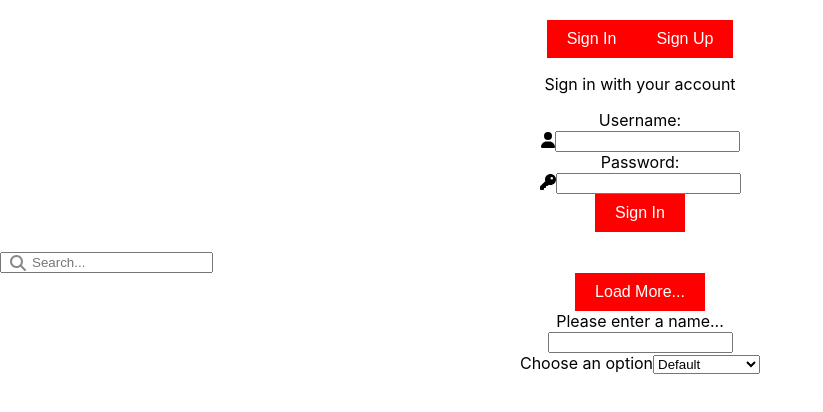
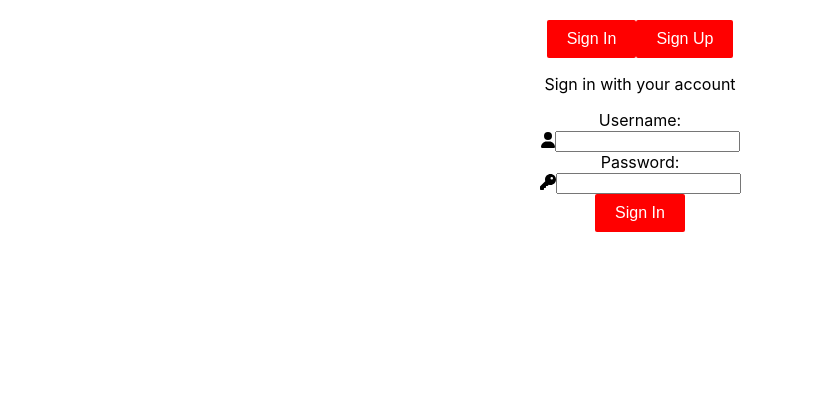
Before and after one commit to CaramonH/atlas-cinema-guru, a React (Create React App) app in the folder atlas-cinema-guru/: page / in a window 1280 px wide. Shown: the top 412 px of the page, without its empty margins (0-823 px from the left). Built offline with nearby package versions, Linux system fonts and the light colour scheme; the HTML template or start-up script is replaced by a standard one.

Commit message:
LOGGED IN :D

```diff
--- a/atlas-cinema-guru/src/App.js
+++ b/atlas-cinema-guru/src/App.js
@@ -1,87 +1,46 @@
+import React, { useState, useEffect } from 'react';
+import axios from 'axios';
 import './App.css';
-import {useState, useEffect} from 'react';
-import Input from './components/general/Input.js';
-import Button from './components/general/Button.js';
-import SearchBar from './components/general/SearchBar.js';
-import SelectInput from './components/general/SelectInput.js';
 import Dashboard from './routes/dashboard/Dashboard';
 import Authentication from './routes/auth/Authentication';
 
 function App() {
-  // Input Use State
-  const [inputValue, setInputValue] = useState("");
-  // Search Bar Use State
-  const [title, setTitle] = useState("");
-  // Selected Input Use State
-  const [selectedOption, setSelectedOption] = useState("");
-  // Login State
   const [isLoggedIn, setIsLoggedIn] = useState(false);
   const [userUsername, setUserUsername] = useState("");
 
-  // Select Input Options
-  const options = [
-    { label: 'Default', value: '1' },
-    { label: 'Latest', value: '2' },
-    { label: 'Oldest', value: '3' },
-    { label: 'Highest Rated', value: '4' },
-    { label: 'Lowest Rated', value: '5' },
-  ];
+  useEffect(() => {
+    const accessToken = localStorage.getItem("accessToken");
+    console.log(accessToken);
 
-  // useEffect to check for access token and authenticate user
-  useEffect(() => {
-    const accessToken = localStorage.getItem('accessToken');
     if (accessToken) {
-      fetch('/api/auth/', {
-        method: 'POST',
+      axios.post('http://localhost:8000/api/auth/', {}, {
         headers: {
-          'Content-Type': 'application/json',
-          'Authorization': `Bearer ${accessToken}`
+          Authorization: `Bearer ${accessToken}`
         }
       })
-      .then(response => response.json())
-      .then(data => {
+      .then(response => {
+        setUserUsername(response.data.username);
         setIsLoggedIn(true);
-        setUserUsername(data.username);
       })
       .catch(error => {
-        console.error('Authentication failed:', error);
-      });
+        console.log('Authentication error:', error.response ? error.response.data : error);
+        // localStorage.removeItem("accessToken");
+        // setIsLoggedIn(false);
+      })
     }
   }, []);
 
-  // Render based on isLoggedIn state
-  if (isLoggedIn) {
-    return <Dashboard username={userUsername} />;
-  }
-
   return (
-    <div className="App">
-      <Authentication />
-      <div>
-        <SearchBar
-          title={title}
-          setTitle={setTitle}/>
-      </div>
-      <div>
-        <Button label="Load More..."/>
-      </div>
-      <div>
-        <Input
-          label="Please enter a name..."
-          type="text"
-          value={inputValue}
-          setValue={setInputValue}/>
-      </div>
-      <div>
-        <SelectInput
-          label="Choose an option"
-          options={options}
-          value={selectedOption}
-          setValue={setSelectedOption} />
-      </div>
+    <div className={`App ${isLoggedIn ? 'dashboard-view' : 'authentication-view'}`}>
+      {isLoggedIn ? <Dashboard
+        userUsername={userUsername}
+        setIsLoggedIn={setIsLoggedIn}
+      /> : <Authentication
+        setIsLoggedIn={setIsLoggedIn}
+        setUserUsername={setUserUsername}
+      />}
     </div>
   );
 }
 
-
 export default App;
--- a/atlas-cinema-guru/src/components/navigation/navigation.css
+++ b/atlas-cinema-guru/src/components/navigation/navigation.css
@@ -0,0 +1,43 @@
+.custom-header {
+  background-color: #333;
+  color: white;
+  padding: 10px 20px;
+  display: flex;
+  justify-content: space-between;
+  align-items: center;
+}
+
+.custom-header p:first-of-type {
+  font-size: 24px;
+  font-weight: bold;
+  margin: 0;
+}
+
+.custom-header .right-elements {
+  display: flex;
+  align-items: center;
+  gap: 15px;
+}
+
+.custom-header img {
+  width: 40px;
+  height: 40px;
+  border-radius: 50%;
+  border: 2px solid red;
+  object-fit: cover;
+}
+
+.custom-header .right-elements p {
+  margin: 0;
+}
+
+.custom-header span {
+  color: red;
+  cursor: pointer;
+  display: flex;
+  align-items: center;
+}
+
+.custom-header span svg {
+  margin-left: 5px;
+}
--- a/atlas-cinema-guru/src/routes/auth/Authentication.js
+++ b/atlas-cinema-guru/src/routes/auth/Authentication.js
@@ -1,50 +1,46 @@
+import './auth.css';
+import Button from '../../components/general/Button';
 import React, { useState } from 'react';
-import axios from 'axios';
-import Button from '../../components/general/Button';
 import Login from './Login';
 import Register from './Register';
-import './auth.css';
+import axios from 'axios';
 
 const Authentication = ({ setIsLoggedIn, setUserUsername }) => {
-  const [isLogin, setIsLogin] = useState(true);
-  const [username, setUsername] = useState('');
-  const [password, setPassword] = useState('');
-  const [error, setError] = useState('');
+  const [_switch, set_switch] = useState(true);
+  const [username, setUsername] = useState("");
+  const [password, setPassword] = useState("");
+  const [error, setError] = useState("");
 
-  const handleToggle = () => {
-    setIsLogin(!isLogin);
-  };
-
-  const handleSubmit = async (event) => {
-    event.preventDefault();
+  const handleSubmit = async (onSubmit) => {
+    onSubmit.preventDefault();
 
     // Basic validation
     if (!username.trim() || !password.trim()) {
-      setError('Username and password are required.');
-      return;
+      setError("Username and password are required.");
+      return; // Stop the function if validation fails
     }
 
-    const endpoint = isLogin
-      ? 'http://localhost:8000/api/auth/login'
-      : 'http://localhost:8000/api/auth/register';
+    const endpoint = _switch ? 'http://localhost:8000/api/auth/login' : 'http://localhost:8000/api/auth/register';
+    console.log({ username, password });
 
     try {
       const response = await axios.post(endpoint, { username, password });
+
       const { accessToken } = response.data;
 
       if (accessToken) {
-        localStorage.setItem('accessToken', accessToken);
-        setUserUsername(username);
+        localStorage.setItem('accessToken', accessToken); // Store the token
+        console.log(typeof setUserUsername);
+        setUserUsername(username); // Update username
         setIsLoggedIn(true);
       }
     } catch (error) {
-      const errorMessage =
-        error.response && error.response.data && error.response.data.message
-          ? error.response.data.message
-          : error.message;
-      setError(errorMessage);
+      const errorMessage = error.response && error.response.data && error.response.data.message
+                      ? error.response.data.message
+                      : error.message;
+      setError(errorMessage); // Update the error state with the new message
       console.error('Authentication error:', errorMessage);
-    }
+      }
   };
 
   return (
@@ -53,17 +49,17 @@ const Authentication = ({ setIsLoggedIn, setUserUsername }) => {
         <Button
           label="Sign In"
           type="button"
-          className={isLogin ? 'light-red' : 'dark-red'}
-          onClick={handleToggle}
+          className={_switch ? "light-red" : "dark-red"}
+          onClick={() => set_switch(true)}
         />
         <Button
           label="Sign Up"
           type="button"
-          className={isLogin ? 'dark-red' : 'light-red'}
-          onClick={handleToggle}
+          className={_switch ? "dark-red" : "light-red"}
+          onClick={() => set_switch(false)}
         />
       </div>
-      {isLogin ? (
+      {_switch ? (
         <Login
           username={username}
           password={password}
@@ -80,7 +76,7 @@ const Authentication = ({ setIsLoggedIn, setUserUsername }) => {
       )}
       {error && <div className="error-message">{error}</div>}
     </form>
-  );
-};
+  )
+}
 
 export default Authentication;
--- a/atlas-cinema-guru/src/routes/dashboard/Dashboard.js
+++ b/atlas-cinema-guru/src/routes/dashboard/Dashboard.js
@@ -0,0 +1,30 @@
+import React from 'react';
+import './dashboard.css';
+import { BrowserRouter, Routes, Route, Navigate } from 'react-router-dom';
+import Header from '../../components/navigation/Header';
+// import SideBar from '../../components/navigation/SideBar';
+// import HomePage from './HomePage';
+
+// Placeholder components
+const Favorites = () => <div>Favorites</div>;
+const WatchLater = () => <div>Watch Later</div>;
+
+function Dashboard({ userUsername, setIsLoggedIn }) {
+
+  return (
+    <BrowserRouter>
+      <div className="dashboard">
+        <Header userUsername={userUsername} setIsLoggedIn={setIsLoggedIn} />
+        {/* <SideBar /> */}
+        <Routes>
+          {/* <Route path="/home" element={<HomePage />} /> */}
+          <Route path="/favorites" element={<Favorites />} />
+          <Route path="/watchlater" element={<WatchLater />} />
+          <Route path="*" element={<Navigate replace to="/home" />} />
+        </Routes>
+      </div>
+    </BrowserRouter>
+  );
+}
+
+export default Dashboard;
```
